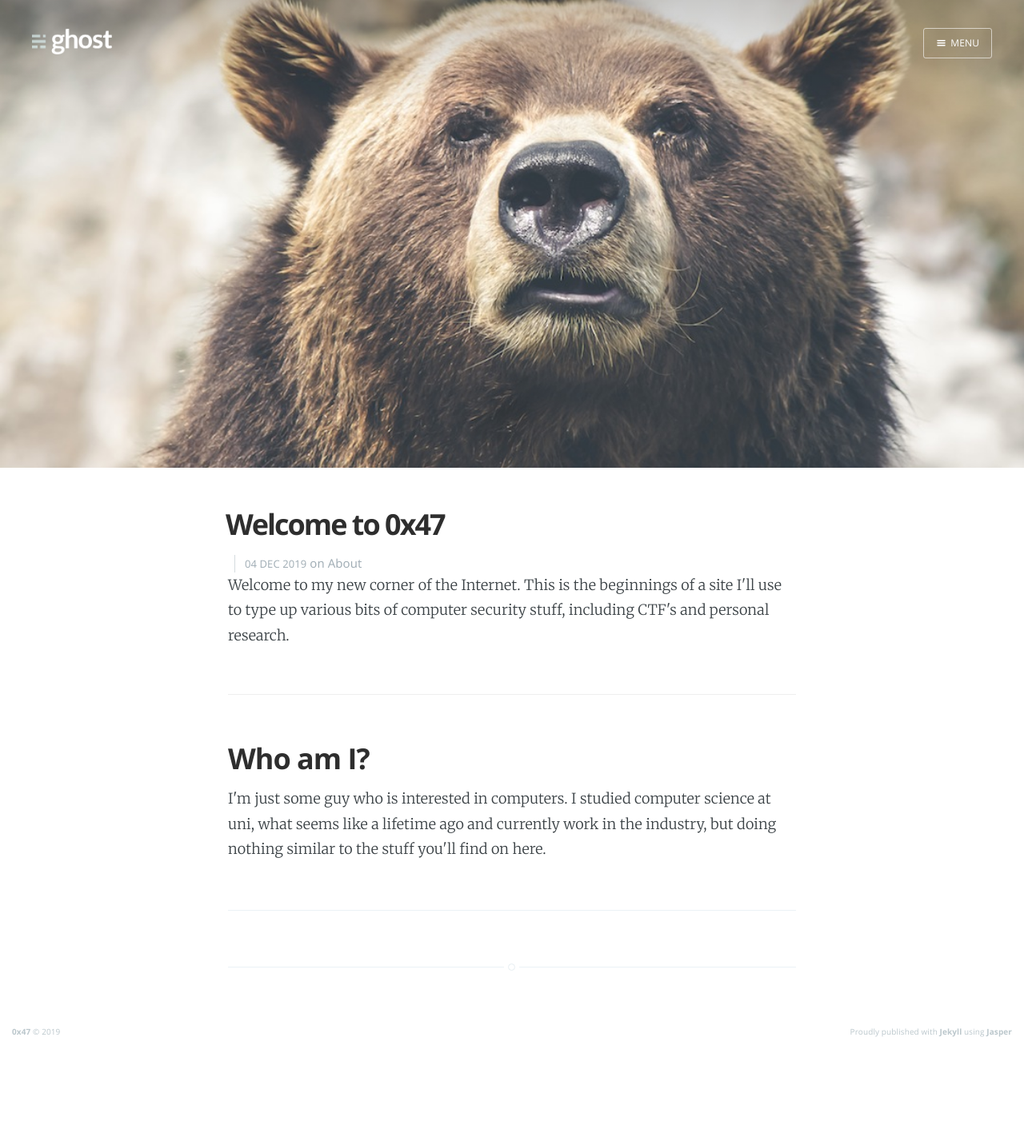
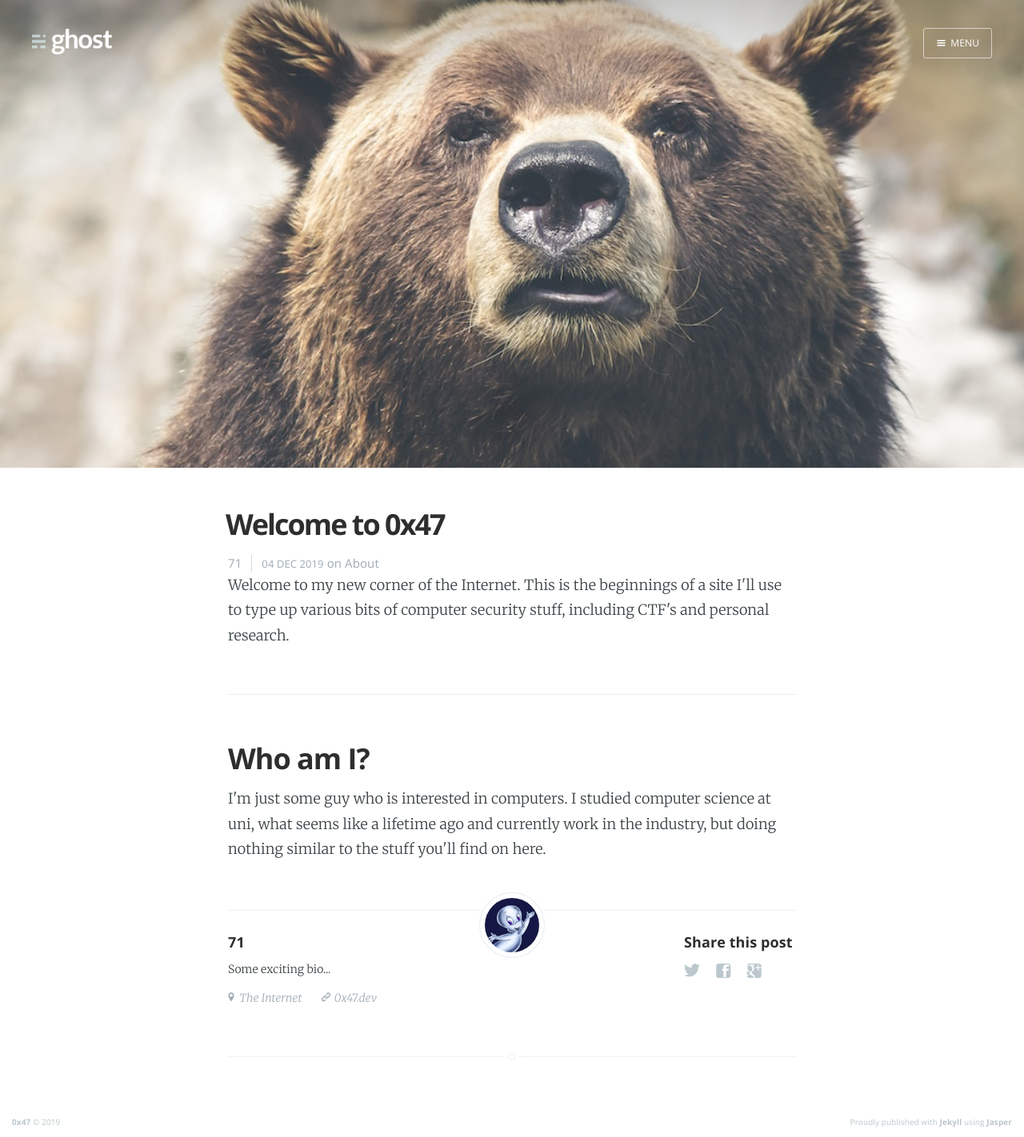
Before and after one commit to 0x47-G/0x47-g.github.io, a Jekyll site: the page built from _posts/2019-12-04-welcome.md, in a window 1280 px wide. Shown: the whole page at 80% size. Built offline with Jekyll 4.4.1, drawn with Linux system fonts in a browser that asks for light colours; nearby versions of some CDN libraries; before the commit the page ends 1310 px from its top, so only the background shows below that.

Commit message:
Fixed post author

```diff
--- a/_posts/2019-12-04-welcome.md
+++ b/_posts/2019-12-04-welcome.md
@@ -7,7 +7,7 @@
 tags: about
 subclass: 'post'
 logo: 'assets/images/ghost.png'
-author: "0x47"
+author: 0x47
 categories: "0x47"
 ---
 
```
